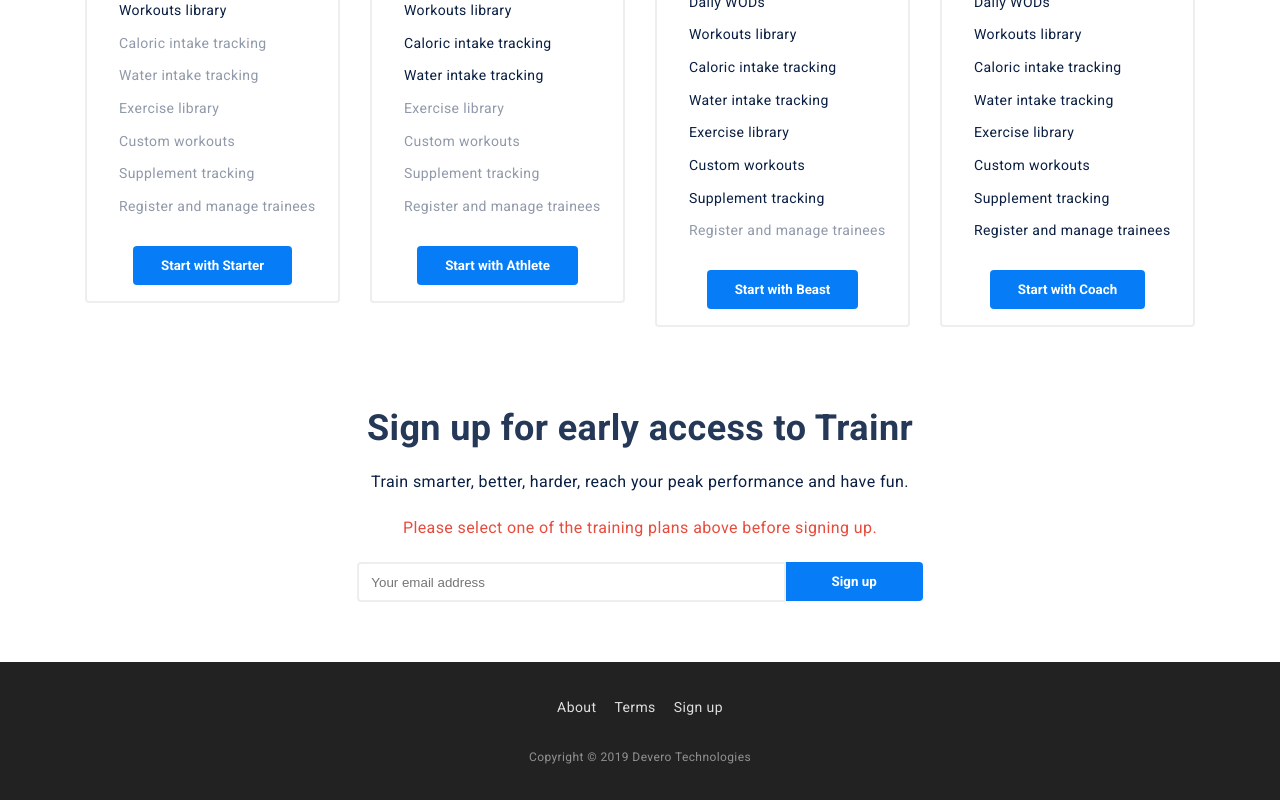
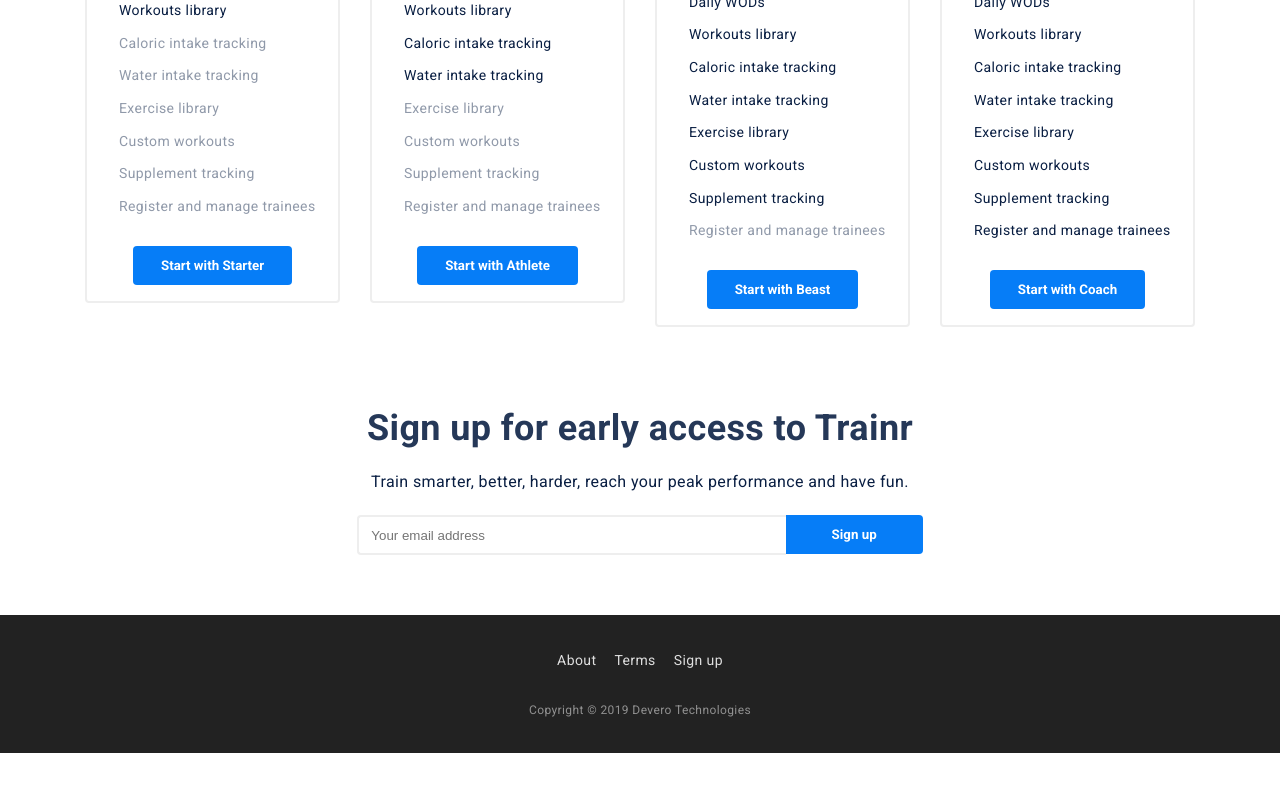
Before and after one commit to alexdevero/trainr-web-app-landing-page, a Next.js app: page / in a window 1280 px wide. Shown: the part 4220-5020 px from the top of the page. After the commit the page ends 4973 px from the top, so only its background shows below. Built offline with nearby package versions, Linux system fonts and the light colour scheme.

Commit message:
Add sign up input & selected plan error messages

```diff
--- a/components/sign-up.tsx
+++ b/components/sign-up.tsx
@@ -3,11 +3,13 @@ import * as React from 'react'
 import { colors } from '../constants/theme'
 
 interface SignUpInterface {
+  isEmailMessageErrorVisible: boolean;
+  isSelectPlanMessageVisible: boolean;
   isSignUpMessageSuccessVisible: boolean;
   isSignUpMessageErrorVisible: boolean;
   selectedPlan: string;
   signUpEmail: string;
-  handleSignUp: () => void;
+  handleSignUp: (event: React.FormEvent<Element>) => void;
   handleSignUpEmailChange: React.Dispatch<React.SetStateAction<string>>;
 }
 
@@ -18,7 +20,7 @@ const SignUp = (props: SignUpInterface) => (
 
       <p>Train smarter, better, harder, reach your peak performance and have fun.</p>
 
-      {props.selectedPlan.length === 0 && <p className="sign-up__warning">Please select one of the training plans above before signing up.</p>}
+      {props.isSelectPlanMessageVisible && <p className="sign-up__warning">Please select one of the training plans above before signing up.</p>}
 
       <div className="row">
         <div className="col-md-10 col-lg-8">
@@ -26,7 +28,7 @@ const SignUp = (props: SignUpInterface) => (
             <div className="row">
                 <div className="col-sm-7 col-input">
                   <input
-                    className="sign-up__input"
+                    className={props.isSignUpMessageErrorVisible ? 'sign-up__input sign-up__input--error' : 'sign-up__input'}
                     type="email"
                     defaultValue={props.signUpEmail}
                     placeholder="Your email address"
@@ -39,6 +41,8 @@ const SignUp = (props: SignUpInterface) => (
                   <button className="sign-up__button" onClick={props.handleSignUp}>Sign up</button>
                 </div>
             </div>
+
+            {props.isEmailMessageErrorVisible && <p className="error-message"><small>Please fill in your email.</small></p>}
           </form>
         </div>
       </div>
@@ -123,7 +127,12 @@ const SignUp = (props: SignUpInterface) => (
         min-height: 40px;
         height: 100%;
         border: 2px solid ${colors.gray};
+        border-right: 0;
         border-radius: 4px;
+      }
+
+      .sign-up__input--error {
+        border-color: ${colors.red};
       }
 
       @media (min-width: 576px) {
@@ -159,6 +168,13 @@ const SignUp = (props: SignUpInterface) => (
           border-radius: 0 4px 4px 0;
         }
       }
+
+      .error-message {
+        margin-top: 8px;
+        margin-bottom: 0;
+        font-weight: 700;
+        color: ${colors.red};
+      }
     `}</style>
   </section>
 )
```
